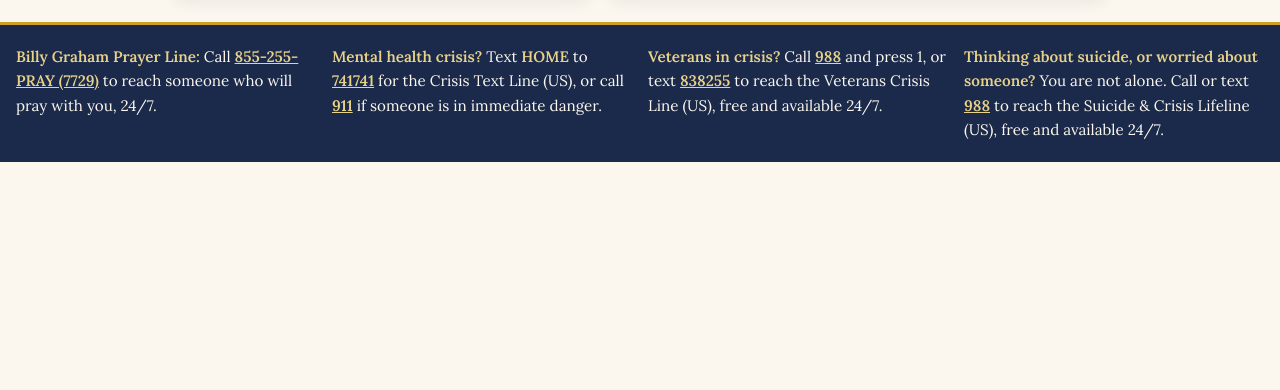
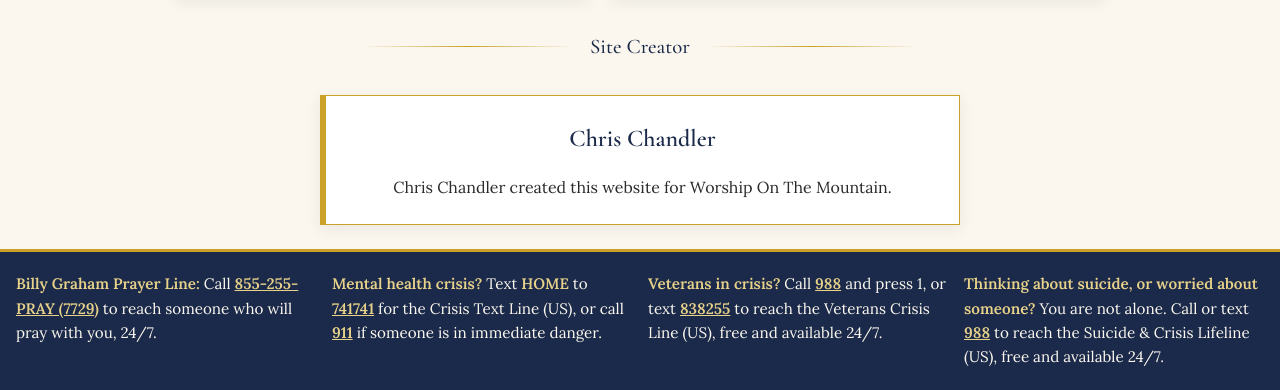
Before and after one commit to cozmicdragon10/GospelOnTheMountain, a website: page public/about.html in a window 1280 px wide. Shown: the part 1421-1811 px from the top of the page. Before the commit the page ends 1583 px from the top, so only its background shows below. Drawn offline with nearby package versions, Linux system fonts and the light colour scheme.

Commit message:
Add Site Creator section to About page
Co-Authored-By: Claude Haiku 5.5 <noreply@anthropic.com>

```diff
--- a/public/about.html
+++ b/public/about.html
@@ -39,6 +39,11 @@
         <p class="verse">Mental health is something that I struggle with myself. Some of it is genetics, and some of it is trauma. My journey isn't over. I'm terrified that I might have to go back to a place like that just to get help, and I want to take that terrified feeling away from everybody. I've seen things firsthand, from foster homes to inpatient facilities. I have a lot of insight, and I look forward to sharing it with the world.</p>
       </aside>
     </div>
+    <div class="labeled-rule" role="separator"><span>Site Creator</span></div>
+    <aside class="well">
+      <h2>Chris Chandler</h2>
+      <p class="verse">Chris Chandler created this website for Worship On The Mountain.</p>
+    </aside>
   </main>
   <footer class="psa">
     <p><strong>Billy Graham Prayer Line:</strong> Call <a href="tel:18552557729">855-255-PRAY (7729)</a> to reach someone who will pray with you, 24/7.</p>
```
